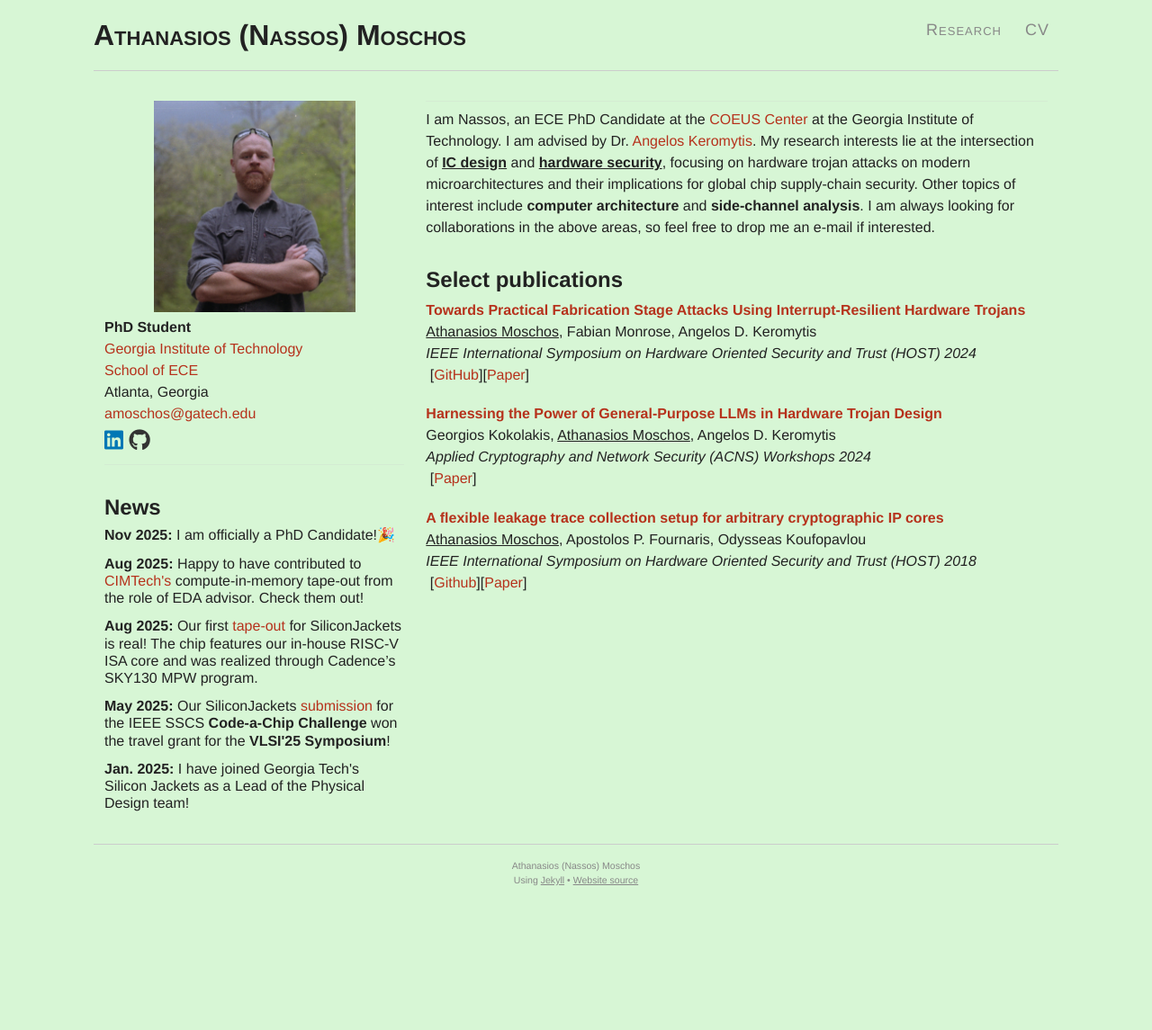
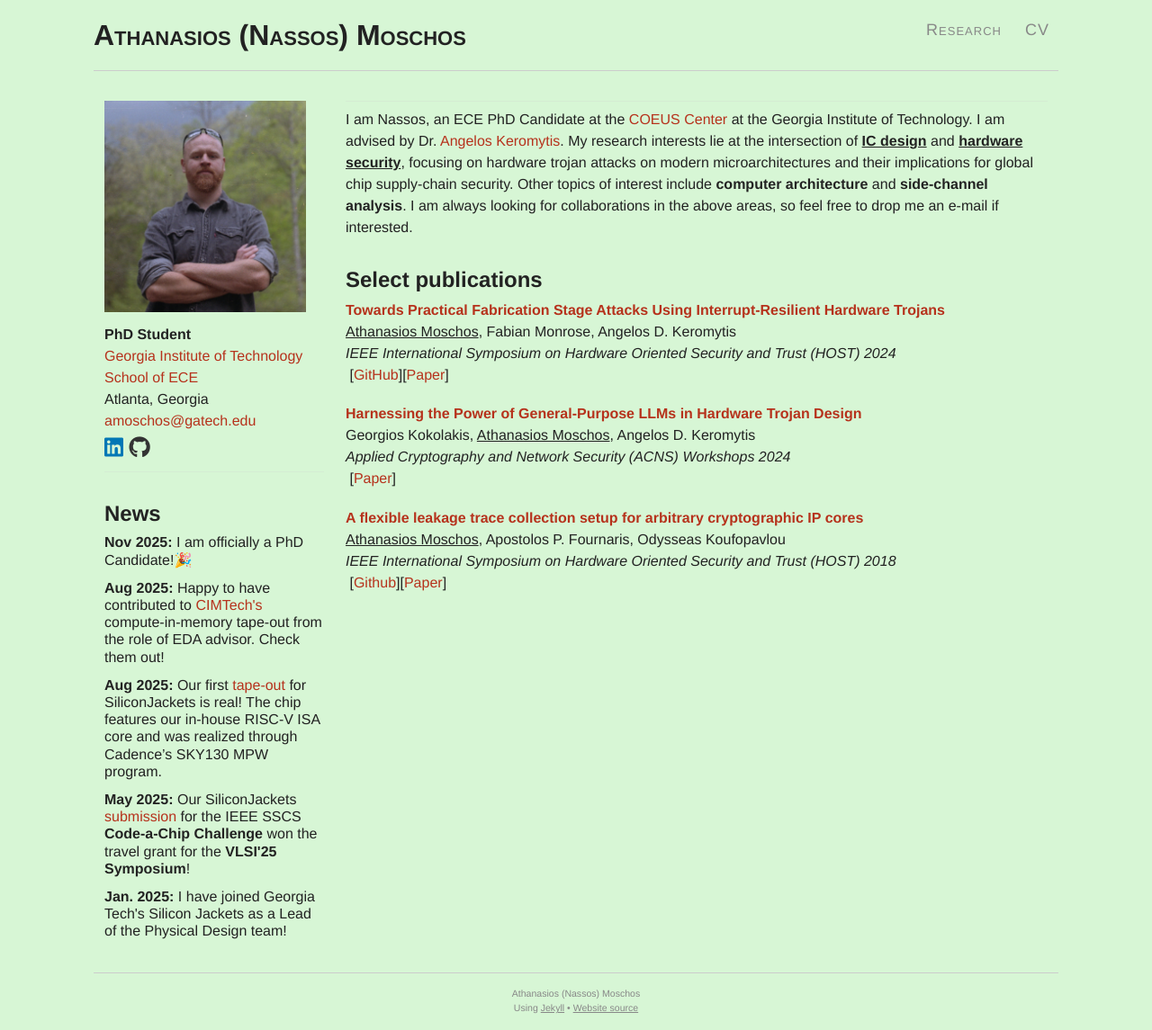
Before and after one commit to 0ena/0ena.github.io, a Jekyll site: the page built from index.md, in a window 1280 px wide. Shown: the whole page at 90% size. Built offline with Jekyll 4.4.1, drawn with Linux system fonts in a browser that asks for light colours; nearby versions of some CDN libraries; before the commit the page ends 1003 px from its top, so only the background shows below that.

Commit message:
Adjust column widths in page layout

```diff
--- a/_layouts/page.html
+++ b/_layouts/page.html
@@ -4,9 +4,9 @@ layout: default
 <div class="post">
     <div class="container">
         <div class="row">
-            <div class="col-4 bio-column">
+            <div class="col-3 bio-column">
                 <h5></h5>
-                {% include image.html url="images/sc_ch.jpg" caption="" width="224px" align="center" %}
+                {% include image.html url="images/sc_ch.jpg" caption="" width="224px" align="left" %}
 
                 <b>PhD Student</b> <br>
                 <a href="https://www.gatech.edu/" target="_blank">Georgia Institute of Technology</a> <br>
@@ -29,7 +29,7 @@ layout: default
                     {% endfor %}
                 </div>
             </div>
-            <div class="col-8 border-left">
+            <div class="col-9 border-left">
                 {{ content }}
             </div>
         </div>
```
